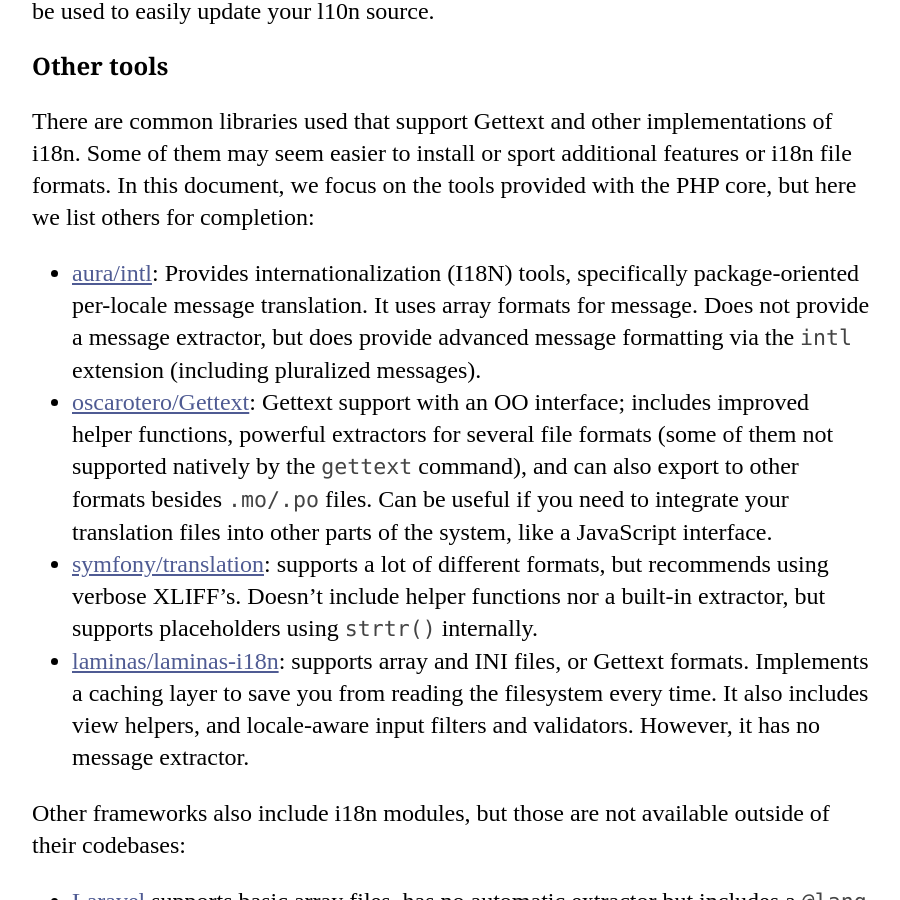
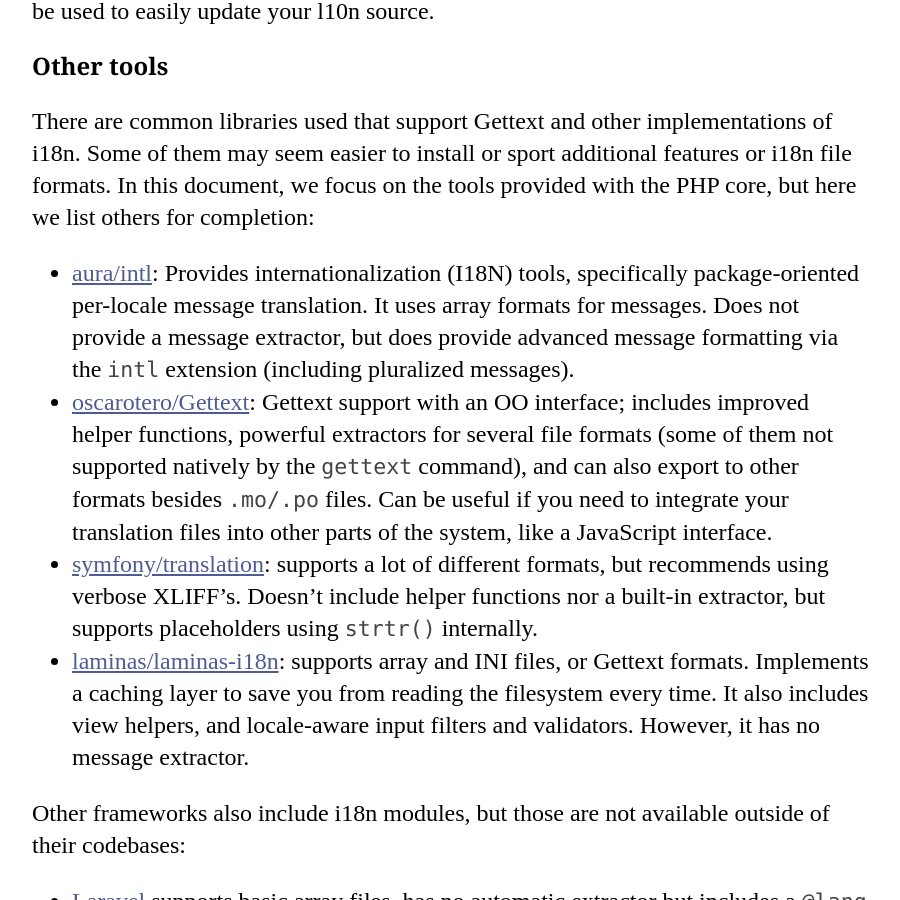
Before and after one commit to codeguy/php-the-right-way, a Jekyll site: the page built from _posts/05-06-01-Internationalization-and-Localization.md, in a window 1280 px wide and 900 px high, scrolled down 2419 px. Shown: the whole window, without its empty margins (188-1088 px from the left). Built offline with Jekyll 4.4.1, drawn with Linux system fonts in a browser that asks for light colours; our own code applies the rules of GitHub Pages for plain Markdown files; some of the changed text lies outside the part shown.

Commit message:
Use plural grammar/spelling where intended

```diff
--- a/_posts/05-06-01-Internationalization-and-Localization.md
+++ b/_posts/05-06-01-Internationalization-and-Localization.md
@@ -41,7 +41,7 @@ install or sport additional features or i18n file formats. In this document, we
 PHP core, but here we list others for completion:
 
 - [aura/intl][aura-intl]: Provides internationalization (I18N) tools, specifically package-oriented per-locale message
-translation. It uses array formats for message. Does not provide a message extractor, but does provide advanced
+translation. It uses array formats for messages. Does not provide a message extractor, but does provide advanced
 message formatting via the `intl` extension (including pluralized messages).
 - [oscarotero/Gettext][oscarotero]: Gettext support with an OO interface; includes improved helper functions, powerful
 extractors for several file formats (some of them not supported natively by the `gettext` command), and can also export
```
Also changed, not shown: other parts of _posts/05-06-01-Internationalization-and-Localization.md (+1 -1 lines), _posts/12-05-01-Building-your-Application.md (+1 -1 lines), _posts/13-03-01-Docker.md (+1 -1 lines), pages/Design-Patterns.md (+1 -1 lines).
